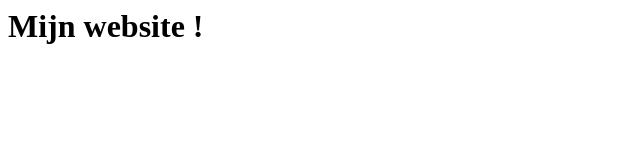
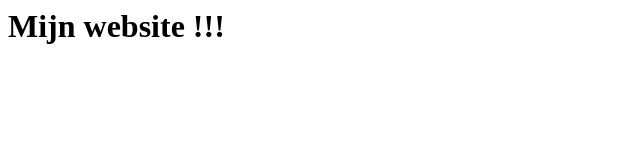
Before and after one commit to feyclan/CF_git, a plain HTML site: page index.html in a window 1280 px wide. Shown: the full height of the page, 0-640 px from the left. Drawn offline with Linux system fonts and the light colour scheme.

Commit message:
tweede uitroepteken

```diff
--- a/index.html
+++ b/index.html
@@ -1 +1 @@
-<h1> Mijn website !</h1>
+<h1> Mijn website !!!</h1>
```
